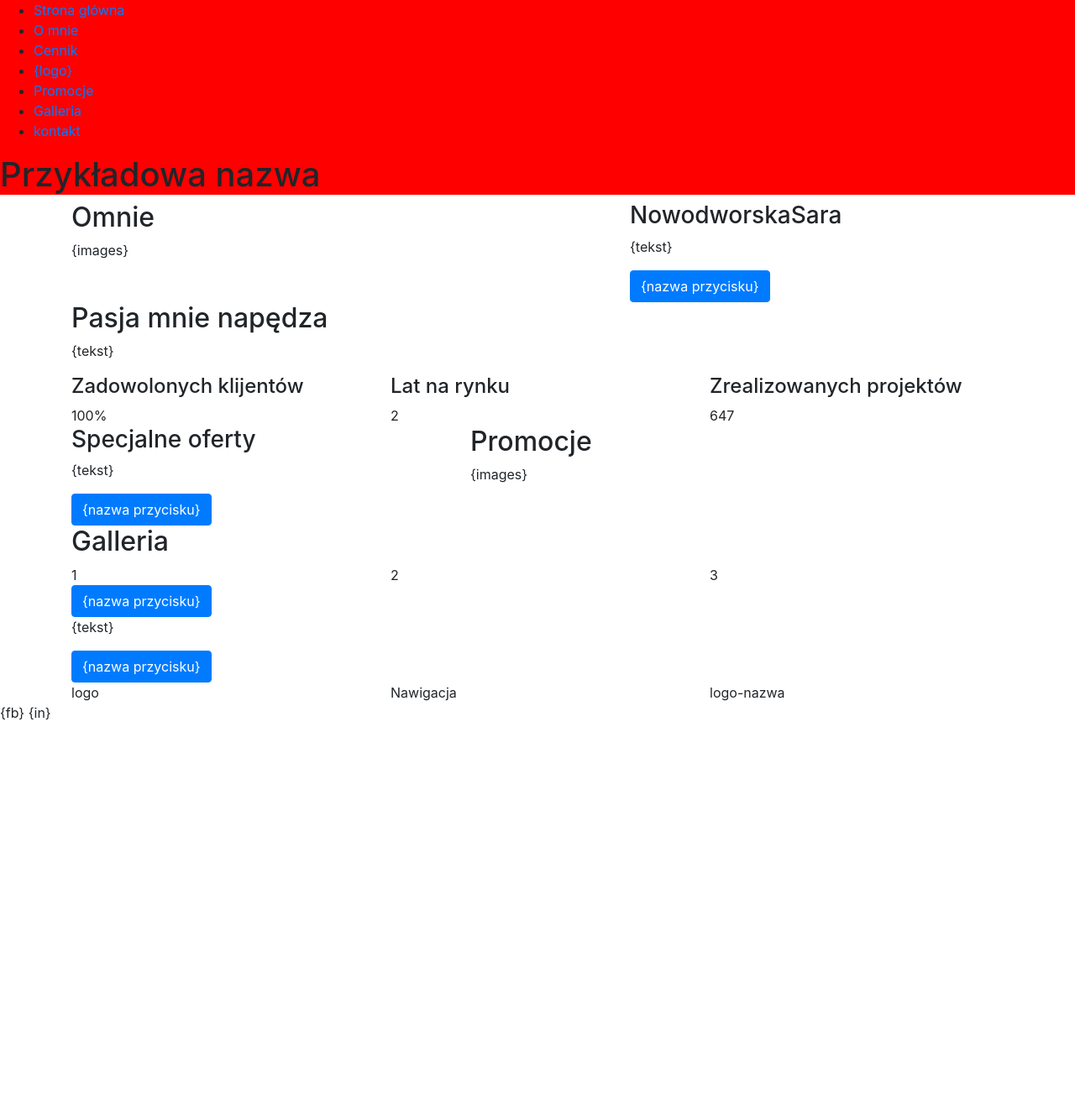
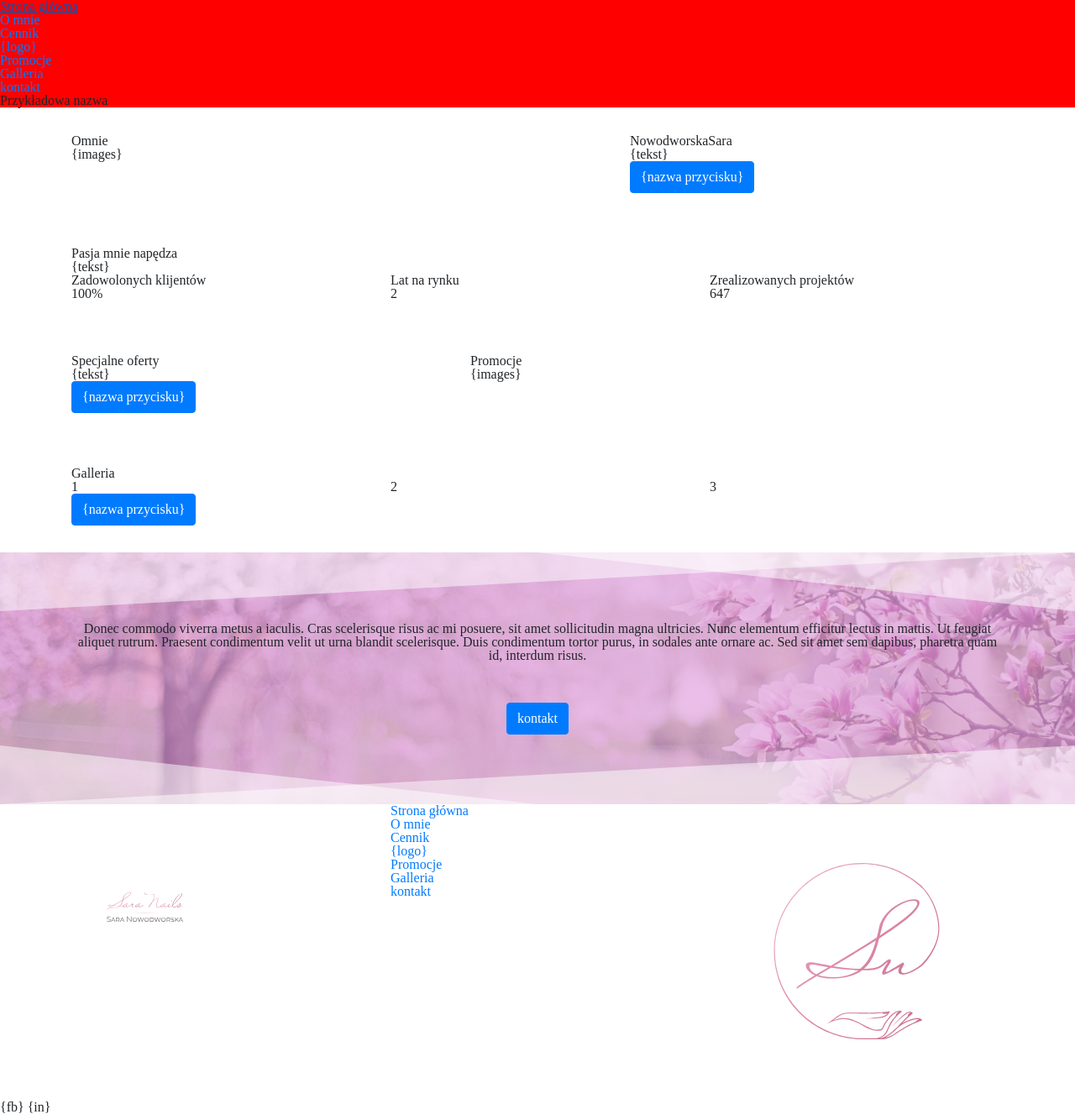
Before and after one commit to webyou-pl/Sara, a PHP site: page / in a window 1280 px wide. Shown: the whole page at 84% size. Before the commit the page ends 858 px from the top, so only its background shows below. Run offline with PHP 8.4, Linux system fonts and the light colour scheme; some libraries are stand-ins or nearby versions.

Commit message:
add cta and triangles in img

```diff
--- a/index.html
+++ b/index.html
@@ -12,7 +12,6 @@
         <title>Nazwa Sara</title>
     </head>
     <body>
-
         <header id="header">
             <nav id="menu">
                 <ul>
@@ -98,18 +97,32 @@
         </section>
 
         <section id="cta">
-            <div class="container">
-                <p>{tekst}</p>
-                <a href="" class="btn btn-primary">{nazwa przycisku}</a>
+            <div class="trianglesInImages-up"></div>
+            <div class="container text-center">
+                <p class="mb-5">Donec commodo viverra metus a iaculis. Cras scelerisque risus ac mi posuere, sit amet sollicitudin magna ultricies. Nunc elementum efficitur lectus in mattis. Ut feugiat aliquet rutrum. Praesent condimentum velit ut urna blandit scelerisque. Duis condimentum tortor purus, in sodales ante ornare ac. Sed sit amet sem dapibus, pharetra quam id, interdum risus.</p>
+                <a href="" class="btn btn-primary">kontakt</a>
             </div>
+            <div class="trianglesInImages-down"></div>
         </section>
 
         <footer id="footer">
             <div class="container">
-                <div class="row">
-                    <div class="col-4">logo</div>
-                    <div class="col-4">Nawigacja</div>
-                    <div class="col-4">logo-nazwa</div>
+                <div class="row bg-primary?">
+                    <div class="col-4"><img src="images/logo-sara.svg" alt="logo sara"></div>
+                    <div class="col-4">
+                        <nav id="menu">
+                            <ul>
+                                <li><a href="#!">Strona główna</a></li>
+                                <li><a href="#!">O mnie</a></li>
+                                <li><a href="#!">Cennik</a></li>
+                                <li class="logo-menu"><a href="#!">{logo}</a></li>
+                                <li><a href="#!">Promocje</a></li>
+                                <li><a href="#!">Galleria</a></li>
+                                <li><a href="#!">kontakt</a></li>
+                            </ul>
+                        </nav>
+                    </div>
+                    <div class="col-4"><img src="images/sygnet-sara.svg" alt="sygnet sara"></div>
                 </div>
             </div>
         </footer>
--- a/scss/base/base.scss
+++ b/scss/base/base.scss
@@ -1,7 +1,53 @@
 // body {
 //
 // }
-// body > section,
-// body > main {
-//
-// }
+body > section,
+body > main {
+    padding-top: 2rem;
+    padding-bottom: 2rem;
+}
+
+
+html, body, div, span, applet, object, iframe,
+h1, h2, h3, h4, h5, h6, p, blockquote, pre,
+a, abbr, acronym, address, big, cite, code,
+del, dfn, em, img, ins, kbd, q, s, samp,
+small, strike, strong, sub, sup, tt, var,
+b, u, i, center,
+dl, dt, dd, ol, ul, li,
+fieldset, form, label, legend,
+table, caption, tbody, tfoot, thead, tr, th, td,
+article, aside, canvas, details, embed,
+figure, figcaption, footer, header, hgroup,
+menu, nav, output, ruby, section, summary,
+time, mark, audio, video {
+	margin: 0;
+	padding: 0;
+	border: 0;
+	font-size: 100%;
+	font: inherit;
+	vertical-align: baseline;
+}
+/* HTML5 display-role reset for older browsers */
+article, aside, details, figcaption, figure,
+footer, header, hgroup, menu, nav, section {
+	display: block;
+}
+body {
+	line-height: 1;
+}
+ol, ul {
+	list-style: none;
+}
+blockquote, q {
+	quotes: none;
+}
+blockquote:before, blockquote:after,
+q:before, q:after {
+	content: '';
+	content: none;
+}
+table {
+	border-collapse: collapse;
+	border-spacing: 0;
+}
--- a/scss/base/typography.scss
+++ b/scss/base/typography.scss
@@ -0,0 +1,9 @@
+//FONTS
+$font-size-base: 1.125rem;
+
+@import url('https://fonts.googleapis.com/css?family=Cardo:400,700|Noto+Sans:400,700&subset=latin-ext');
+
+$serif: 'Cardo', serif;
+$sans-serif: 'Noto Sans', sans-serif;
+
+$font-family-sans-serif: $sans-serif;
--- /dev/null
+++ b/scss/components/triangles.scss
@@ -0,0 +1,40 @@
+$height-triangle: 70px;
+$color-triangle: rgba(255,255,255,0.5);
+.trianglesInImages-up{
+
+    &::before, &::after{
+        position: absolute;
+        content: '';
+        top: 0;
+        border-style: solid;
+    }
+
+    &::before{
+        left: 0;
+        border-width: 0 0 $height-triangle 100vw;
+        border-color: transparent transparent transparent $color-triangle;
+    }
+    &::after{
+        right: 0;
+        border-width: 0 50vw $height-triangle 0;
+        border-color: transparent $color-triangle transparent transparent;
+    }
+}
+.trianglesInImages-down{
+    &::before, &::after{
+        position: absolute;
+        content: '';
+        bottom: 0;
+        border-style: solid;
+    }
+    &::before{
+        left: 0;
+        border-width: $height-triangle 0 0 50vw;
+        border-color: transparent transparent transparent $color-triangle;
+    }
+    &::after{
+        right: 0;
+        border-width: 0 0 $height-triangle 100vw;
+        border-color: transparent transparent $color-triangle transparent;
+    }
+}
--- /dev/null
+++ b/scss/layout/cta.scss
@@ -0,0 +1,12 @@
+section#cta{
+    background-image: linear-gradient(rgba($primary,0.7),rgba($primary,0.65)),url(/images/cta/natura.jpg);
+    background-size: cover;
+    background-position: center;
+    min-height: 300px;
+    display: flex;
+    justify-content: center;
+    align-items: center;
+    position: relative;
+
+    overflow: hidden;
+}
--- a/scss/layout/footer.scss
+++ b/scss/layout/footer.scss
@@ -0,0 +1,6 @@
+footer#footer{
+    svg{
+        // width: 500px;
+        // height: 500px;
+    }
+}
--- a/scss/main.scss
+++ b/scss/main.scss
@@ -12,13 +12,14 @@
 // layout
 @import
     "layout/header.scss",
+    "layout/cta.scss",
     "layout/navbar.scss",
     "layout/footer.scss";
 
 
 // /components
-    // @import
-    //     "components/";
+    @import
+        "components/triangles.scss";
 
 
 // pages
--- a/scss/utils/variables.scss
+++ b/scss/utils/variables.scss
@@ -1,14 +1,3 @@
 //COLORS
-$primary: #003E0B;
-$secondary: #EBEBEB;
-
-
-//FONTS
-$font-size-base: 1.125rem;
-
-@import url('https://fonts.googleapis.com/css?family=Cardo:400,700|Noto+Sans:400,700&subset=latin-ext');
-
-$serif: 'Cardo', serif;
-$sans-serif: 'Noto Sans', sans-serif;
-
-$font-family-sans-serif: $sans-serif;
+$primary: #e1a1e1;
+$secondary: #a995e8;
```
Also changed, not shown: build/main.css, images/cta/natura.jpg (added), images/logo-sara.svg (added), images/sygnet-sara.svg (added).
